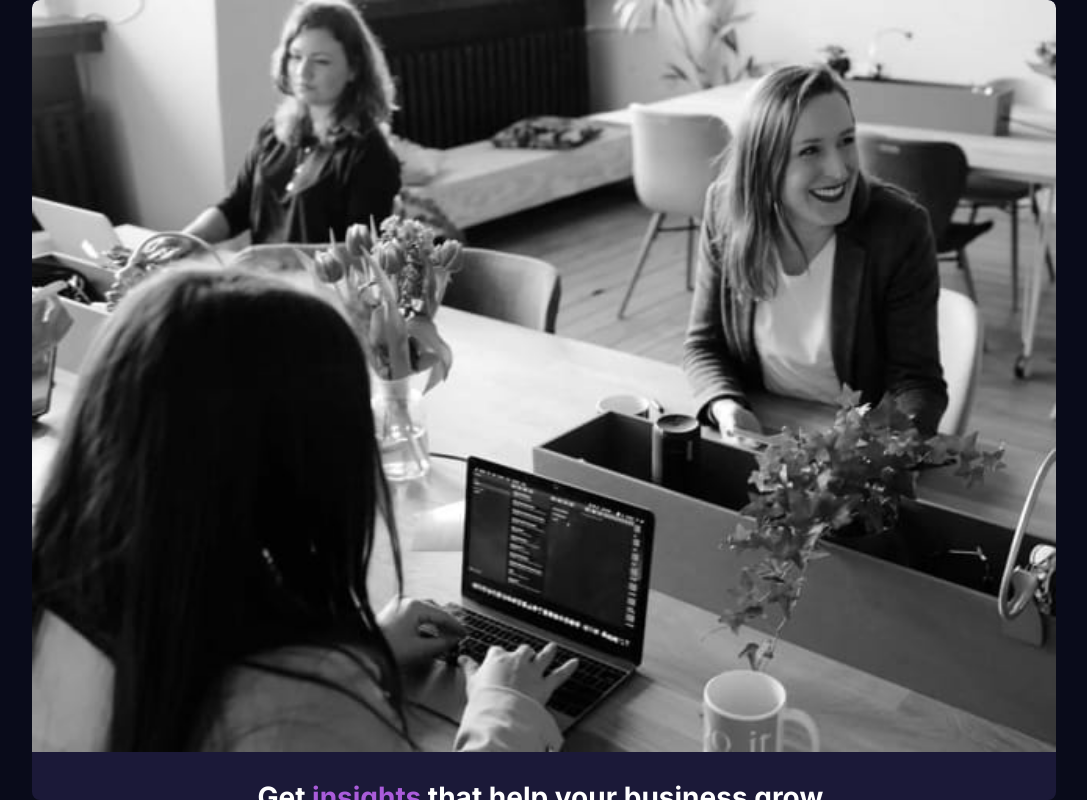
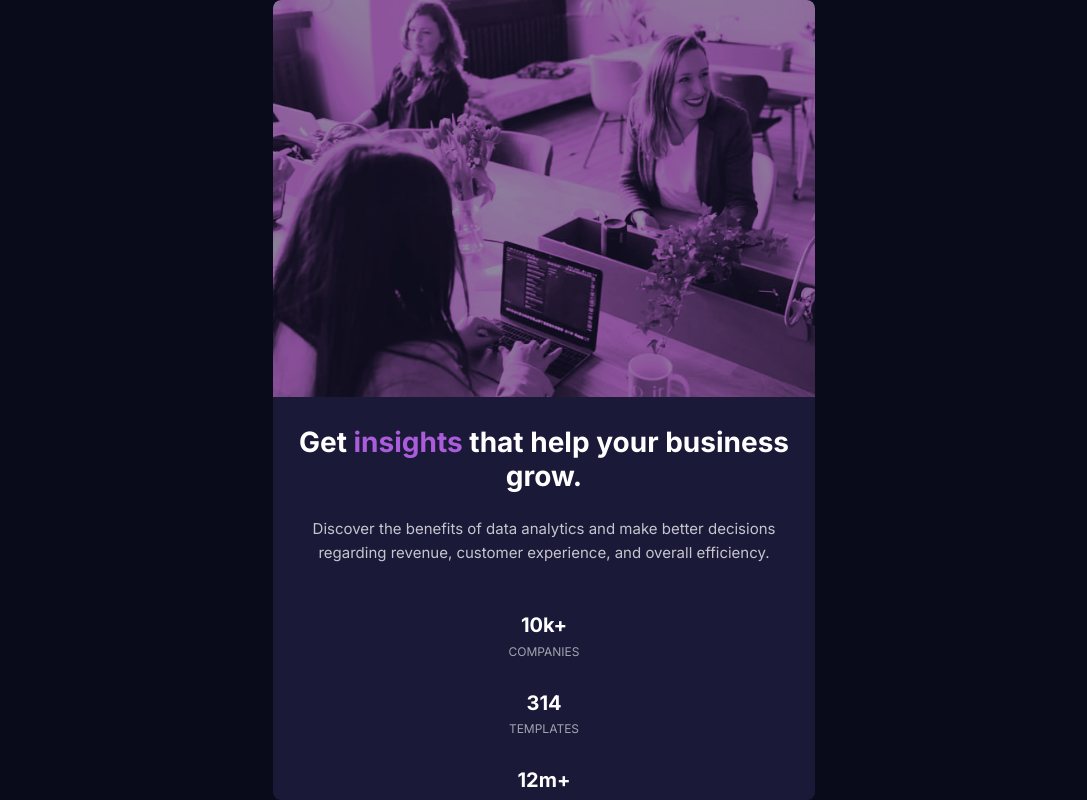
Before and after one commit to Franco-Cipolla/stats-preview-franco, a plain HTML site: page index.html in a window 1280 px wide. Shown: the whole page, without its empty margins (96-1183 px from the left). Drawn offline with Linux system fonts and the light colour scheme.

Commit message:
update code

```diff
--- a/index.html
+++ b/index.html
@@ -14,9 +14,15 @@
 <body>
   <div class="flex-container">
 
+
     <div class="card">
 
+      <div id="img">
+
         <img src="images/image-header-mobile.jpg" alt="" id="image-mobile">
+
+
+      <div id="text">
 
         <h1>Get <em>insights</em> that help your business grow.</h1>
 
@@ -42,15 +48,12 @@
             </div>
           </ul>
 
-        <!-- <p class="number">10k+</p>
-        <p>companies</p>
-        <p class="nubmer">314</p>
-        <p>templates</p>
-        <p class="number">12m+</p>
-        <p>queries</p> -->
+
+      </div>
     </div>
 
     </div>
+
 
   </div>
 
--- a/style.css
+++ b/style.css
@@ -59,6 +59,8 @@ body{
 .card img{
     width: 100%;
     border-radius: 8px 8px 0 0;
+    filter:sepia(0.4) saturate(6) hue-rotate(250deg);
+    opacity: 50%;
 
 }
 
@@ -88,6 +90,42 @@ body{
     color: var(--clr-white);
     font-weight: 700;
     font-size: 20px;
-    margin-bottom: 0.1rem;
-    margin-top: 1.5rem;
+    margin-bottom: 0.4rem;
+    margin-top: 1rem;
 }
+
+.theme{
+    color: var(--clr-stat-white);
+    font-family: var(--ff-Inter);
+    margin-bottom: 2rem;
+    text-transform: uppercase;
+    font-size: 12px;
+}
+
+@media (min-width: 630px){
+
+    body{
+        display: grid;
+        place-content: center;
+        min-height: 100vh;
+    }
+
+
+    .flex-container{
+        width: 70%;
+        grid-template-areas:
+        'text img';
+        grid-auto-rows: 1fr;
+        grid-auto-columns: 1fr;
+    }
+    .card:nth-child(1){
+        grid-area: img;
+    }
+
+    .card:nth-child(2){
+        grid-area: text;
+    }
+
+
+
+}
```
Lines whose indentation alone changed are shown as unchanged.
